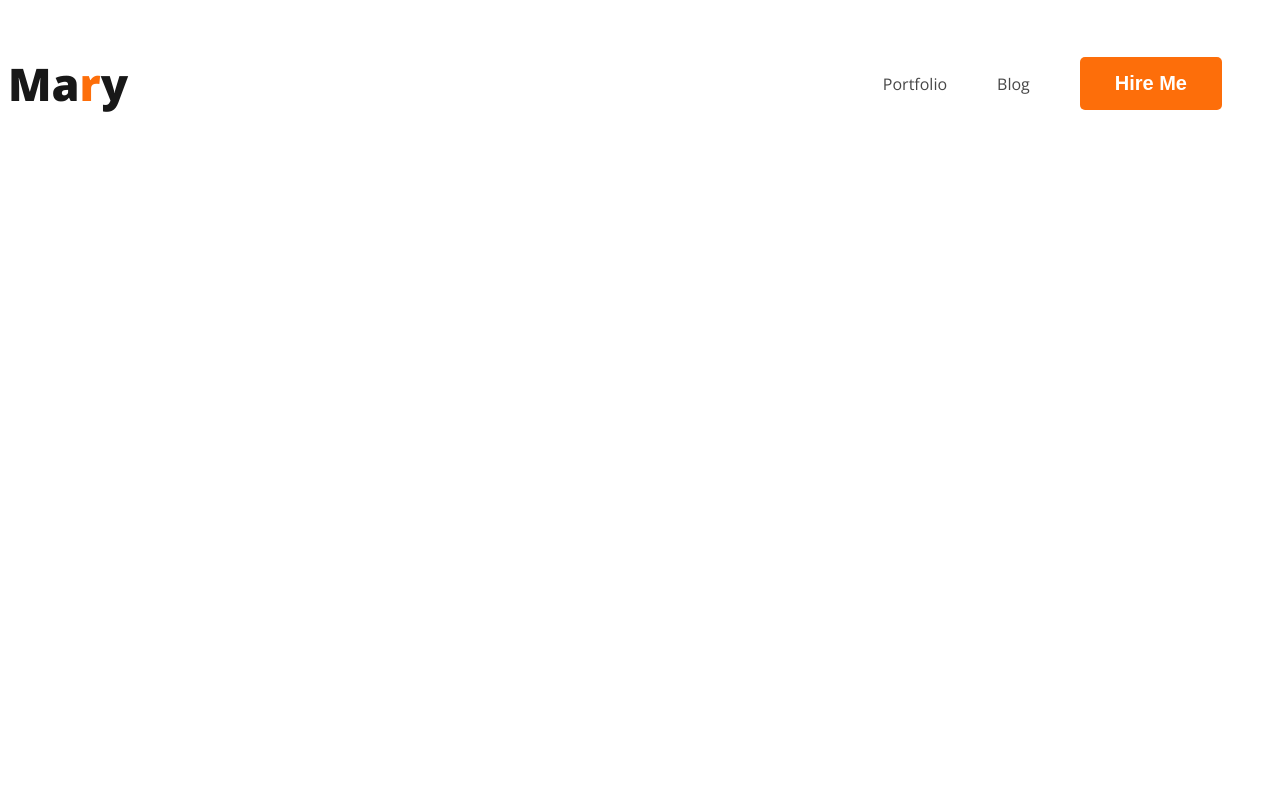
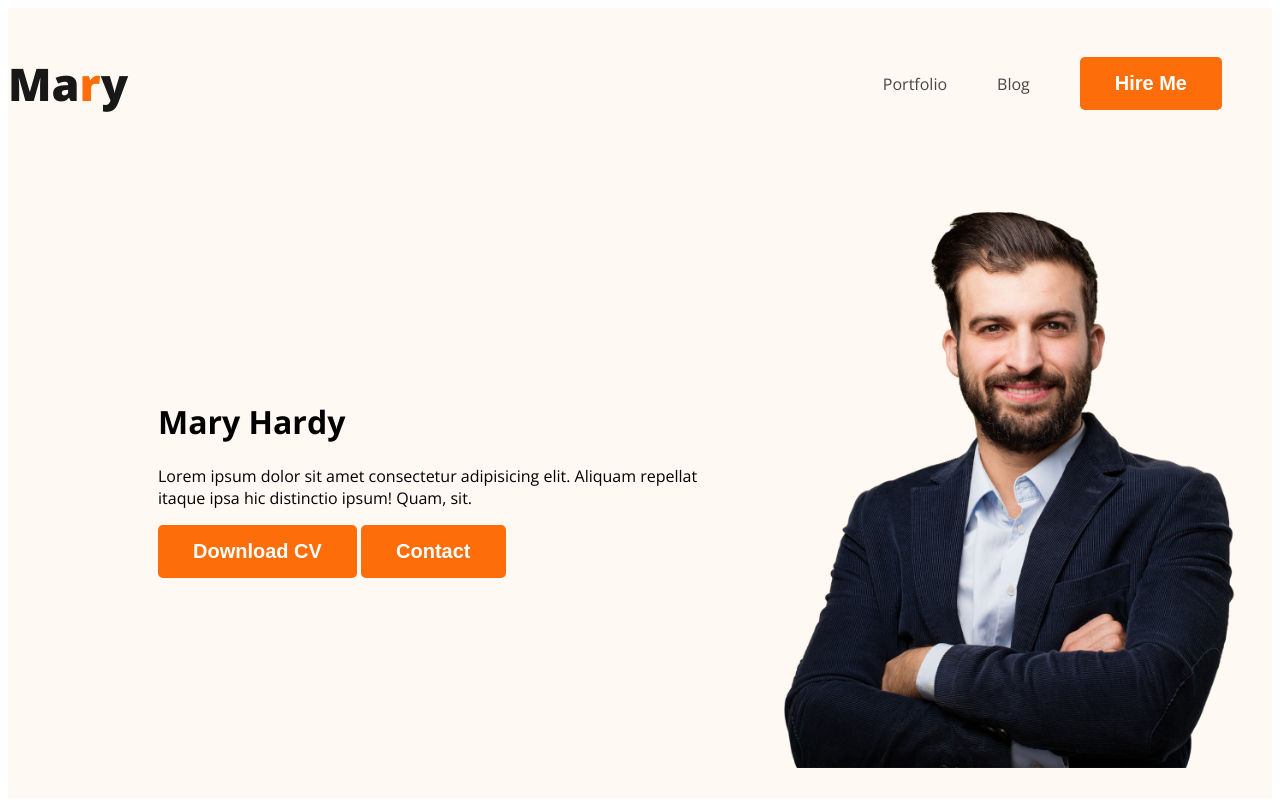
Before and after one commit to dewanNz/web-dev-portfolio, a plain HTML site: page index.html in a window 1280 px wide. Drawn offline with nearby package versions, Linux system fonts and the light colour scheme.

Commit message:
banner updated 1.0

```diff
--- a/index.html
+++ b/index.html
@@ -13,7 +13,7 @@
     <title>Developer Portfolio</title>
   </head>
   <body>
-    <header>
+    <header class="header">
       <nav>
         <h3 class="nav-title">Ma<span class="primary-color">r</span>y</h3>
         <ul>
@@ -22,6 +22,19 @@
           <li><button class="btn-primary">Hire Me</button></li>
         </ul>
       </nav>
+      <div class="banner">
+        <div class="banner-content">
+          <h3 class="banner-greeting" Hi, i am></h3>
+          <h1 class="banner-tilte">Mary Hardy</h1>
+          <p>
+            Lorem ipsum dolor sit amet consectetur adipisicing elit. Aliquam
+            repellat itaque ipsa hic distinctio ipsum! Quam, sit.
+          </p>
+          <button class="btn-primary">Download CV</button>
+          <button class="btn-primary">Contact</button>
+        </div>
+        <img class="profile-pic" src="images/hardy.png" alt="" />
+      </div>
     </header>
 
     <main></main>
--- a/styles/portfolio.css
+++ b/styles/portfolio.css
@@ -41,3 +41,14 @@ nav a {
   text-decoration: none;
   color: #474747;
 }
+.header {
+  background-color: #fff8f3;
+}
+.banner {
+  padding: 30px 30px 30px 150px;
+  display: flex;
+  align-items: center;
+}
+.banner .profile-pic {
+  width: 500px;
+}
```
